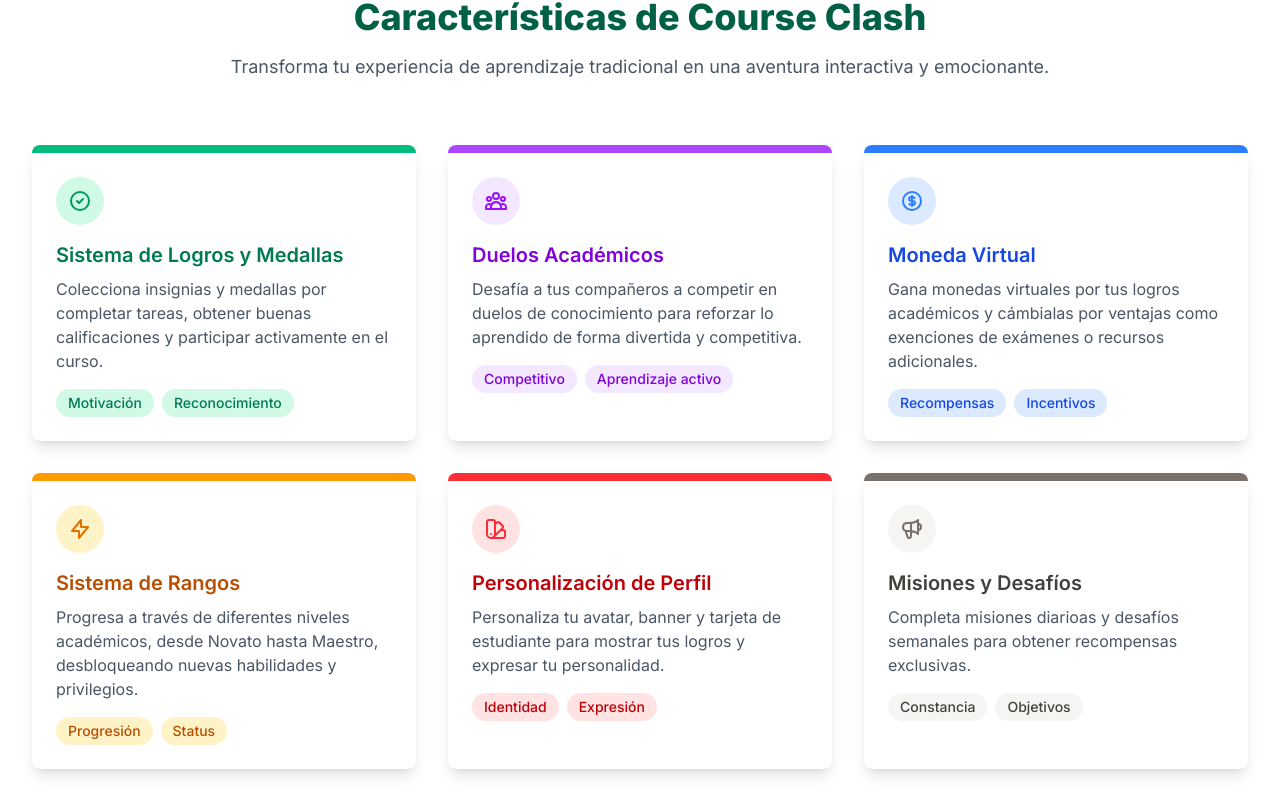
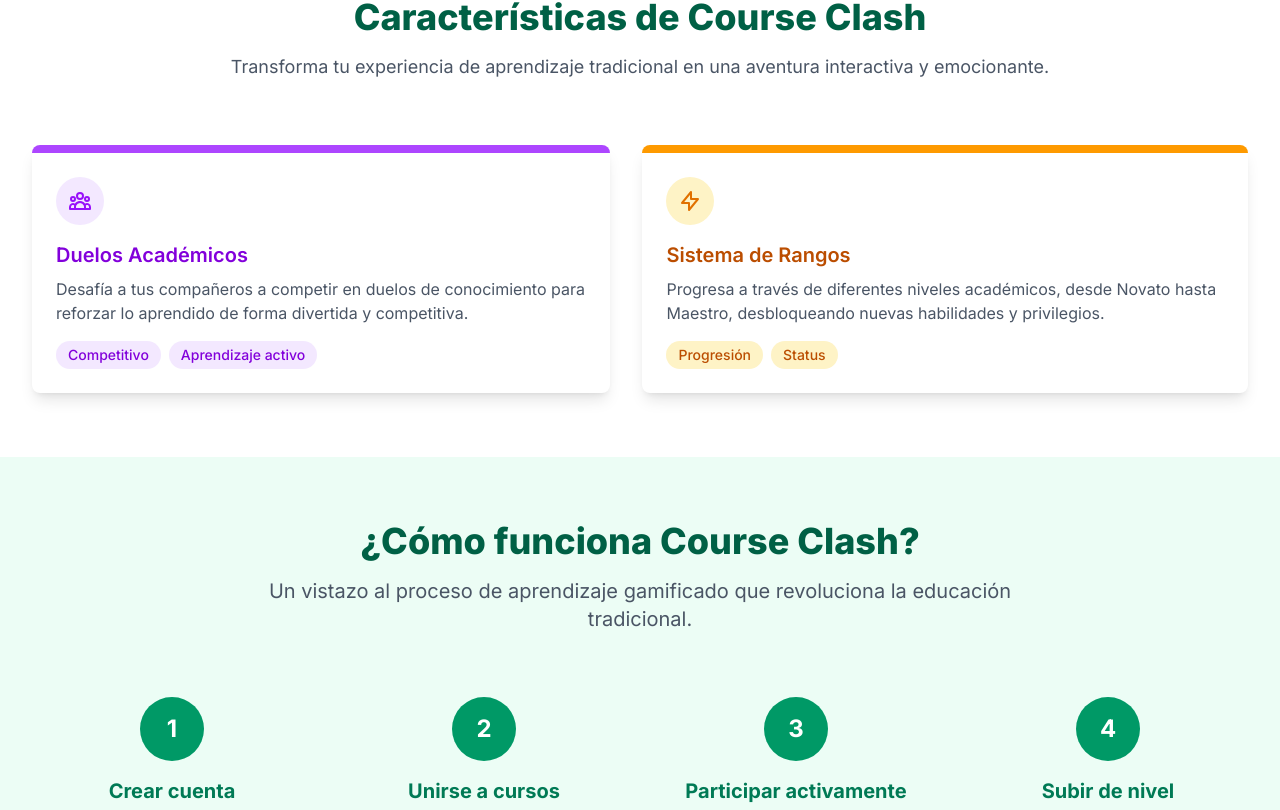
Before and after one commit to w1sec0d/CourseClash, a Next.js app in the folder frontend_web/: page / in a window 1280 px wide. Shown: the part 730-1540 px from the top of the page. Built offline with nearby package versions, Linux system fonts and the light colour scheme; no server answers.

Commit message:
Actualiza landing page

```diff
--- a/frontend_web/app/page.tsx
+++ b/frontend_web/app/page.tsx
@@ -138,8 +138,8 @@
             </p>
           </div>
           {/* Grid de características */}
-          <div className='mt-16 md:grid-cols-2 lg:grid-cols-3 grid grid-cols-1 gap-8'>
-            <FeatureCard
+          <div className='mt-16 flex flex-col md:flex-row gap-8'>
+            {/* <FeatureCard
               icon={
                 <svg
                   xmlns='http://www.w3.org/2000/svg'
@@ -160,7 +160,7 @@
               description='Colecciona insignias y medallas por completar tareas, obtener buenas calificaciones y participar activamente en el curso.'
               color='emerald'
               tags={['Motivación', 'Reconocimiento']}
-            />
+            /> */}
             <FeatureCard
               icon={
                 <svg
@@ -183,7 +183,7 @@
               color='purple'
               tags={['Competitivo', 'Aprendizaje activo']}
             />
-            <FeatureCard
+            {/* <FeatureCard
               icon={
                 <svg
                   xmlns='http://www.w3.org/2000/svg'
@@ -204,7 +204,7 @@
               description='Gana monedas virtuales por tus logros académicos y cámbialas por ventajas como exenciones de exámenes o recursos adicionales.'
               color='blue'
               tags={['Recompensas', 'Incentivos']}
-            />
+            /> */}
             <FeatureCard
               icon={
                 <svg
@@ -227,7 +227,7 @@
               color='amber'
               tags={['Progresión', 'Status']}
             />
-            <FeatureCard
+            {/* <FeatureCard
               icon={
                 <svg
                   xmlns='http://www.w3.org/2000/svg'
@@ -248,8 +248,8 @@
               description='Personaliza tu avatar, banner y tarjeta de estudiante para mostrar tus logros y expresar tu personalidad.'
               color='red'
               tags={['Identidad', 'Expresión']}
-            />
-            <FeatureCard
+            /> */}
+            {/* <FeatureCard
               icon={
                 <svg
                   xmlns='http://www.w3.org/2000/svg'
@@ -270,7 +270,7 @@
               description='Completa misiones diarioas y desafíos semanales para obtener recompensas exclusivas.'
               color='stone'
               tags={['Constancia', 'Objetivos']}
-            />
+            /> */}
           </div>
         </div>
       </section>
```
